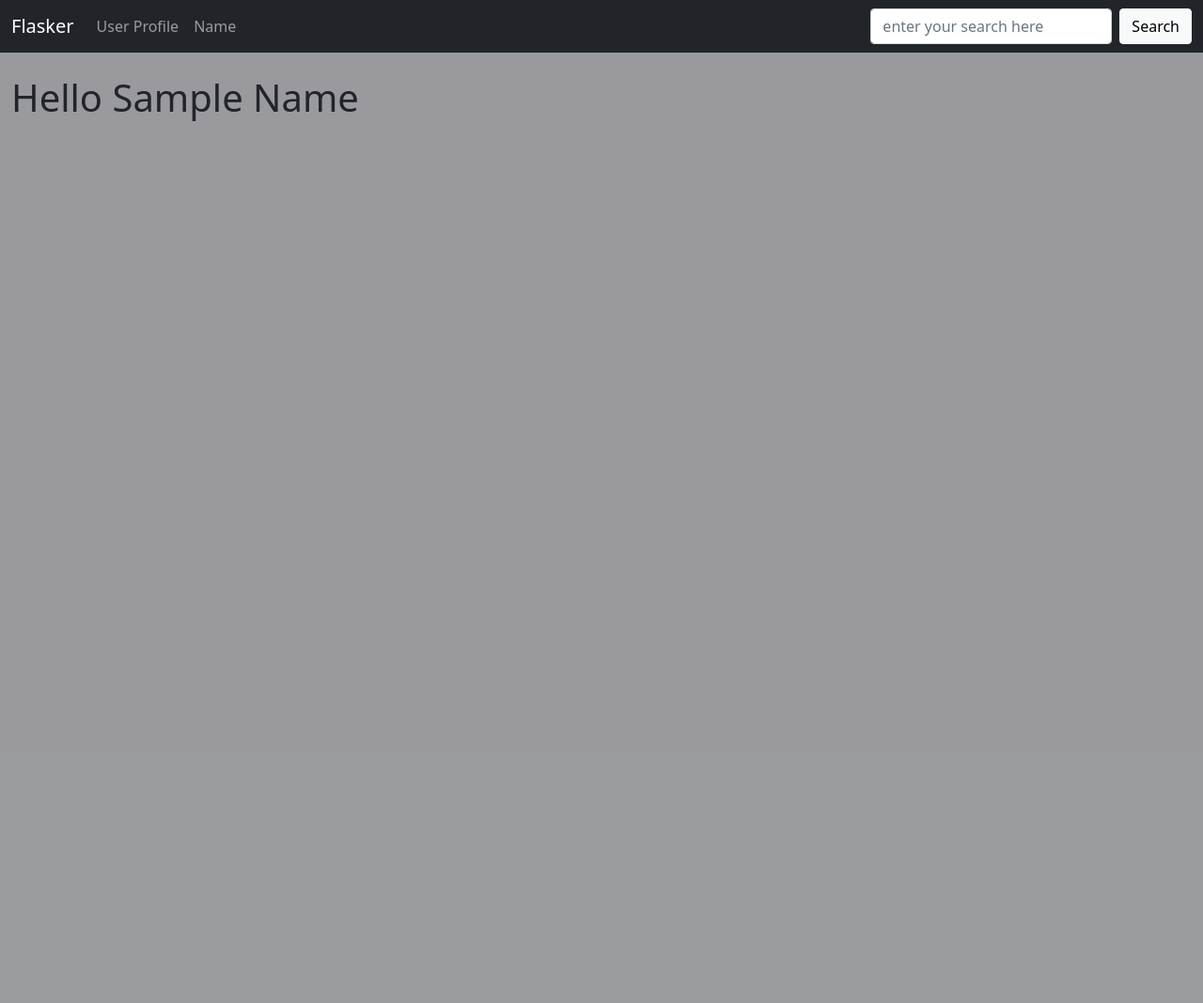
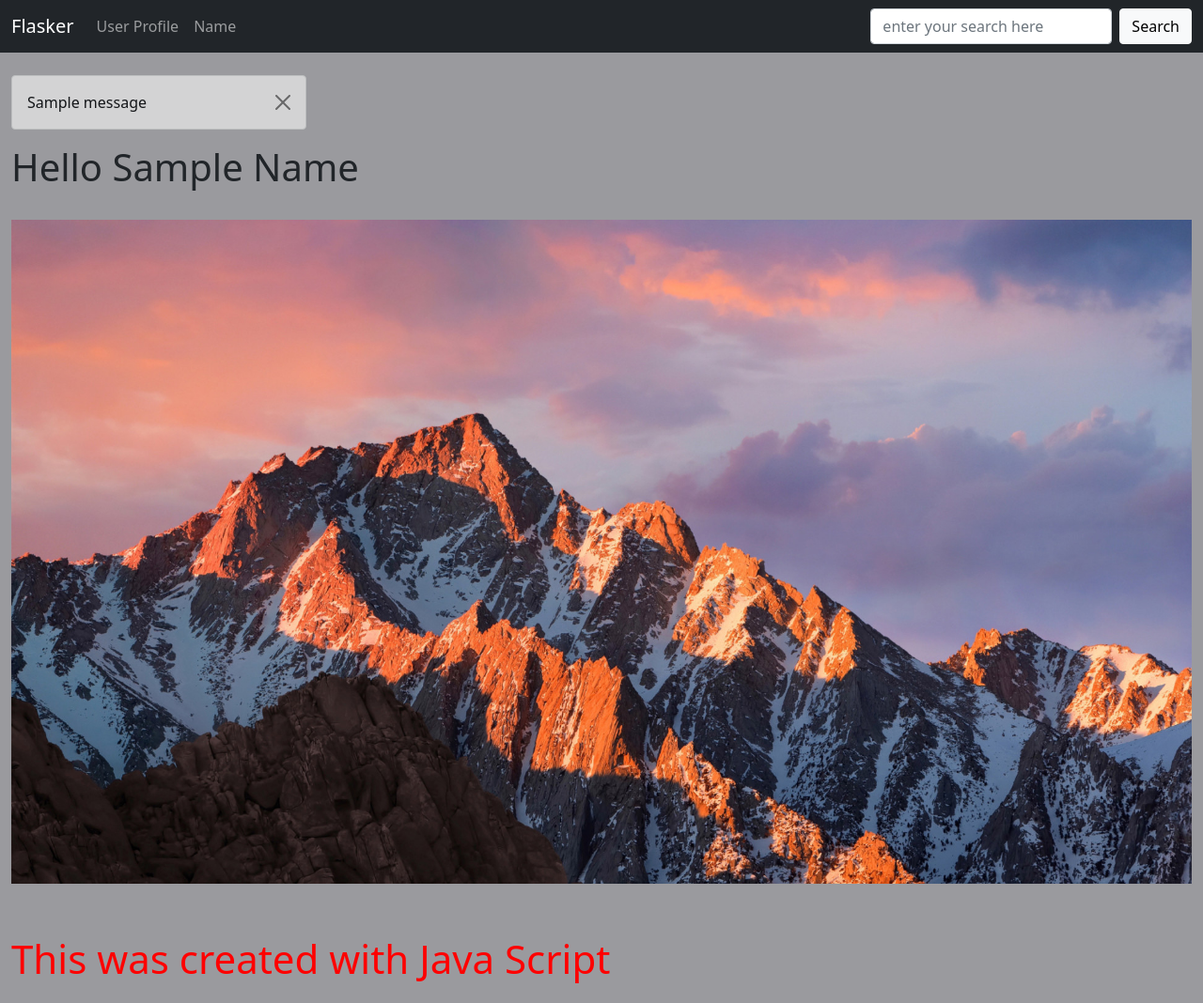
Before and after one commit to yury-gurevich/bootstrap, a Flask app: template templates/name.html in a window 1280 px wide. Shown: the whole page at 94% size. Before the commit the page ends 129 px from the top, so only its background shows below. Run offline with Flask 2, Linux system fonts and the light colour scheme; tables that the repository leaves empty hold one stand-in row (values such as "Sample post"); the template is opened without the code that fills it: values that come from a table or form of the project are taken from there, most other values are stand-ins (such as "Sample title", 1, 10 or a date in 2020); one stand-in notice (Sample message) is shown; some libraries are stand-ins or nearby versions.

Commit message:
progress

```diff
--- a/app.py
+++ b/app.py
@@ -1,16 +1,38 @@
 # /usr/bin/python3
 
+import os
 from crypt import methods
+from datetime import datetime
+from enum import unique
 from ssl import HAS_TLSv1_1
 
-from flask import Flask, render_template
+from flask import Flask, flash, render_template
+from flask_sqlalchemy import SQLAlchemy
 from flask_wtf import FlaskForm
 from wtforms import StringField, SubmitField
 from wtforms.validators import DataRequired
 
 app = Flask(__name__)
 
-app.config['SECRET_KEY'] = "my secret key"
+# secret_key = os.urandom(24)
+app.config['SECRET_KEY'] = os.urandom(24)
+app.config['SQLALCHEMY_DATABASE_URI'] = 'sqlite:///users.db'
+app.config['SQLALCHEMY_TRACK_MODIFICATIONS'] = False
+
+
+# Initialise Database
+db = SQLAlchemy(app)
+
+
+# Create Model
+class Users(db.Model):
+    id = db.Column(db.Integer, primary_key=True)
+    name = db.Column(db.String(200), nullable=False)
+    email = db.Column(db.String(200), nullable=False, unique=True)
+    date_added = db.Column(db.Date, default=datetime.utcnow)
+
+    def __repr__(self):
+        return '<Name %r>' % self.name
 
 
 class NameForm(FlaskForm):
@@ -36,6 +58,7 @@ def name():
     if form.validate_on_submit():
         name = form.name.data
         form.name.data = ""
+        flash("form submitted successfully")
 
     return render_template("name.html", name=name, form=form)
 
--- a/static/css/style.css
+++ b/static/css/style.css
@@ -5,3 +5,8 @@ body {
     align-content: flex-end;
     color: crimson;
 }
+
+#demo {
+    font-size: 42px;
+    color: red;
+}
--- /dev/null
+++ b/static/js/MyFile.js
@@ -0,0 +1 @@
+document.getElementById("demo").innerHTML = "This was created with Java Script"
--- a/templates/name.html
+++ b/templates/name.html
@@ -2,14 +2,32 @@
 
 {% block content %}
 
+{% for message in get_flashed_messages() %}
+<div class="col-3 alert alert-dark alert-dismissible fade show" role="alert">
+    {{ message }}
+    <button type="button" class="btn-close" data-bs-dismiss="alert" aria-label="Close"></button>
+</div>
+{% endfor %}
 
 {% if name %}
 <h1>Hello {{ name | title }}</h1>
+<br>
+<div class="col-12">
+    <img class="img-flud col-12" src="{{ url_for( 'static', filename='images/NorthPeak.jpg') }}">
+</div>
+<br>
+<br>
+<!-- /home/yury/projects/bootstrap/static/js/MyFile.js -->
+<div>
+   <p id="demo"> this is stuff....</p>
+   <script src="{{ url_for( 'static' , filename='js/MyFile.js') }}"></script>
+</div>
+
 {% else%}
 <h1>What is your name?</h1>
 <br>
 <form method="POST">
-    <div>
+    <div class="col-12">
         {{ form.hidden_tag() }}
         <div class="col-12">
             {{ form.name.label(class="form-label") }}
--- /dev/null
+++ b/usage.txt
@@ -0,0 +1,3 @@
+1. Start Terminal
+2. Start Python
+3. Import
```
Also changed, not shown: static/images/NorthPeak.jpg (added), users.db (added), 1 other file.
